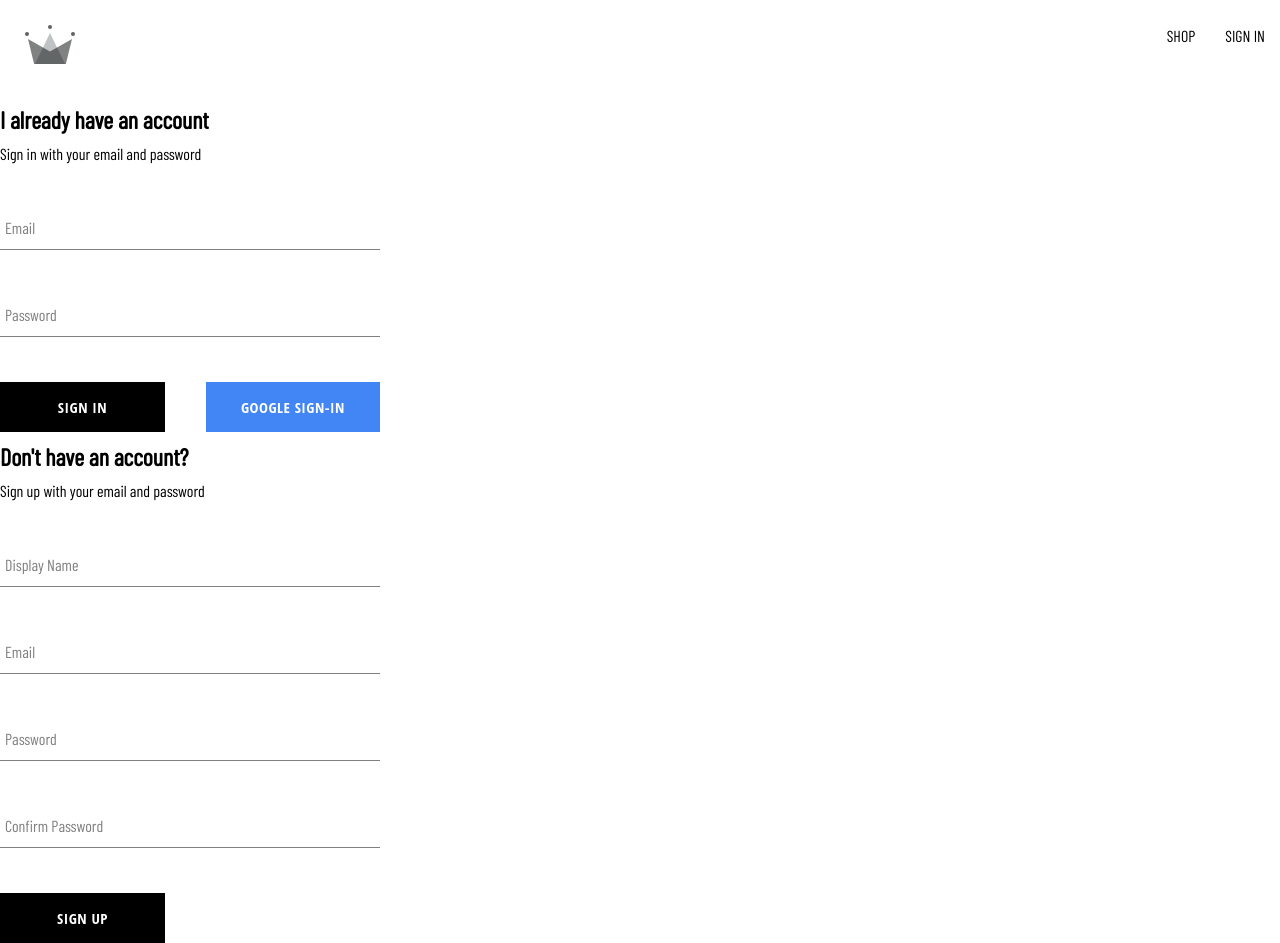
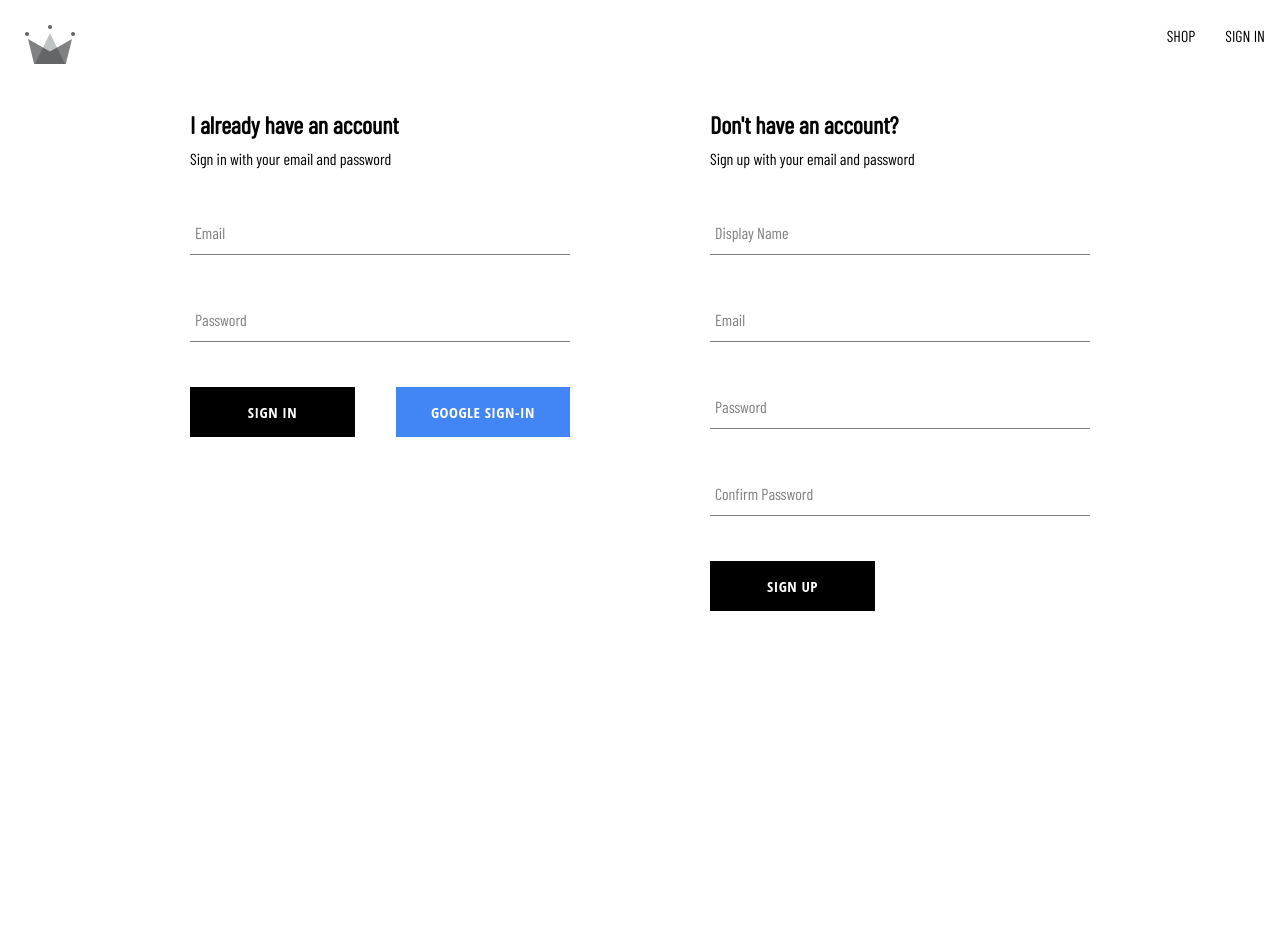
Before and after one commit to VernonDodo/crown-clothing, a React (Create React App) app: page /auth in a window 1280 px wide. After the commit the page ends 800 px from the top, so only its background shows below. Built offline with nearby package versions, Linux system fonts and the light colour scheme; a web font is replaced by a local one.

Commit message:
Completed authentication component

```diff
--- a/src/routes/authentication/authentication.component.jsx
+++ b/src/routes/authentication/authentication.component.jsx
@@ -7,10 +7,12 @@
 import SignUpForm from '../../components/sign-up-form/sign-up-form.component';
 import SignInForm from '../../components/sign-in-form/sign-in-form.component';
 
+import '../authentication/authentication.styles.scss';
+
 const Authentication = () => {
 
     return (
-        <div>
+        <div className='authentication-container'>
             <SignInForm />
             <SignUpForm />
             </div>
--- /dev/null
+++ b/src/routes/authentication/authentication.styles.scss
@@ -0,0 +1,6 @@
+.authentication-container {
+    display: flex;
+    width: 900px;
+    justify-content: space-between;
+    margin: 30px auto;
+}
```
